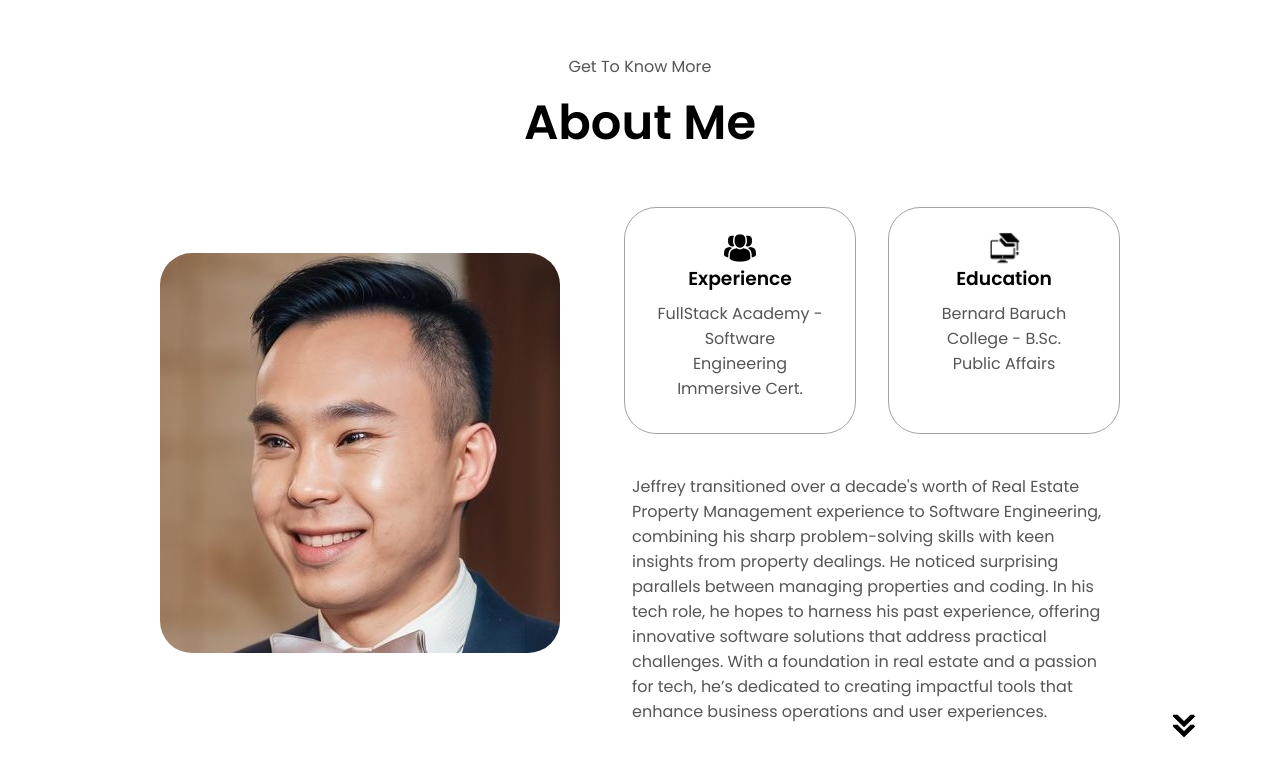
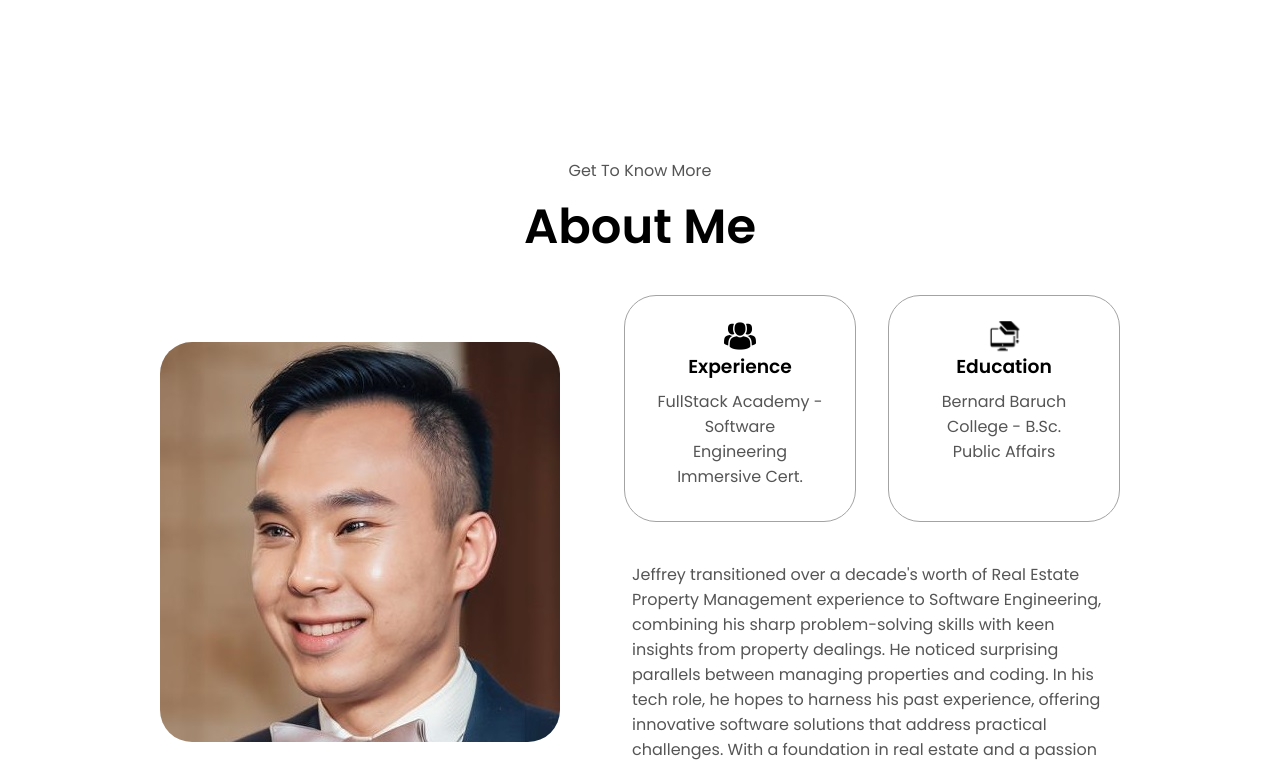
Before and after one commit to chee86j/portv4, a React (Create React App) app: page / in a window 1280 px wide. Shown: the part 1586-2348 px from the top of the page. Built offline with nearby package versions, Linux system fonts and the light colour scheme.

Commit message:
fix(experience): show AI/RAG section by allowing layout to expand

```diff
--- a/src/App.css
+++ b/src/App.css
@@ -142,10 +142,10 @@ nav {
 /* Sections */
 section {
   padding-top: 4vh;
-  height: 96vh;
+  min-height: 96vh;
   margin: 0 10rem;
   box-sizing: border-box;
-  min-height: fit-content;
+  height: auto;
 }
 
 .section-container {
@@ -388,6 +388,9 @@ section {
 }
 
 .about-containers {
+  display: flex;
+  flex-wrap: wrap;
+  justify-content: center;
   gap: 2rem;
   margin-bottom: 2rem;
   margin-top: 2rem;
@@ -398,7 +401,6 @@ section {
   flex-direction: column;
 }
 
-.about-containers,
 .about-details-container {
   display: flex;
 }
```
